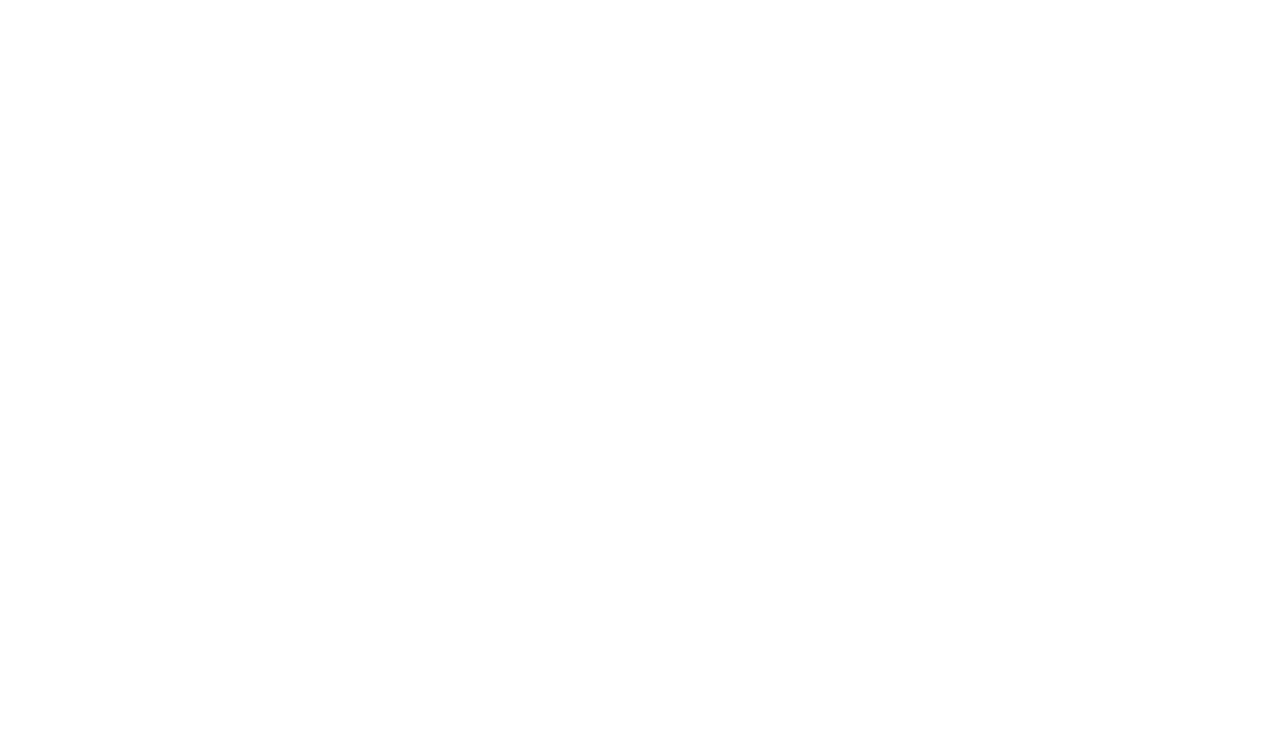
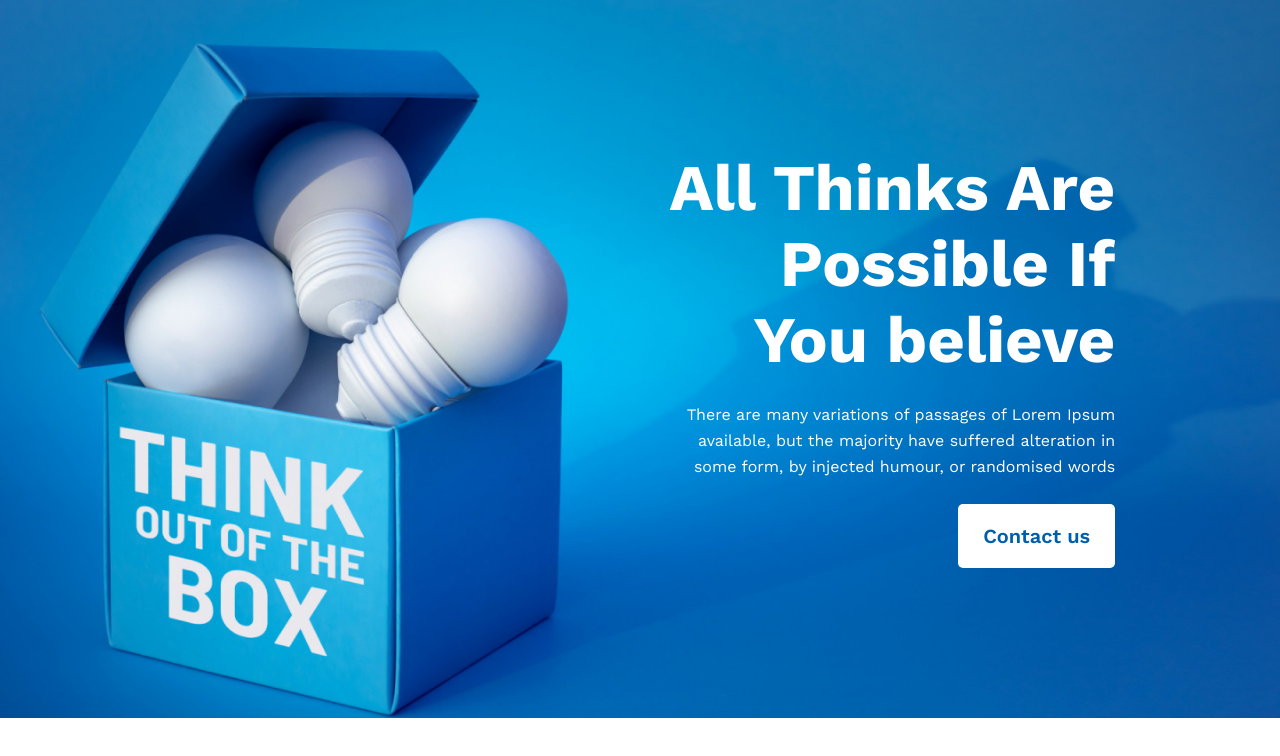
Before and after one commit to Anayet-dev/new-year-goals, a plain HTML site: page index.html in a window 1280 px wide. Drawn offline with nearby package versions, Linux system fonts and the light colour scheme.

Commit message:
Header section succesfully done, Alhamdulillah

```diff
--- a/assets/css/style.css
+++ b/assets/css/style.css
@@ -0,0 +1,56 @@
+* {
+  margin: 0;
+  padding: 0;
+  box-sizing: border-box;
+  font-family: "Work Sans";
+}
+
+/* General Styles */
+
+.description {
+  font-size: 16px;
+  line-height: 26px;
+  text-align: right;
+}
+
+.btn-primary {
+  background-color: #fff;
+  font-style: normal;
+  border: none;
+  border-radius: 5px;
+  text-align: right;
+  padding: 20px 25px;
+  font-weight: 600;
+  font-size: 20px;
+  color: #005fac;
+}
+
+h1 {
+    font-weight: 700;
+    font-size: 65px;
+    color: #ffffff;
+  }
+
+/* Header Syles */
+
+header {
+  background-image: url(../images/banner/banner3.png);
+  background-repeat: no-repeat;
+  background-size: cover;
+  background-position: 100% 100%;
+  display: flex;
+  justify-content: end;
+  align-items: center;
+  padding: 150px 100px;
+}
+
+.header-content-box {
+  width: 55%;
+  padding: 0px 6%;
+  text-align: right;
+  color: #fff;
+}
+
+.header-content-box p {
+    margin: 24px 0px;
+}
--- a/index.html
+++ b/index.html
@@ -5,8 +5,28 @@
     <meta http-equiv="X-UA-Compatible" content="IE=edge">
     <meta name="viewport" content="width=device-width, initial-scale=1.0">
     <title>New year Goals</title>
+
+    <!-- Google Fonts -->
+    <link rel="preconnect" href="https://fonts.googleapis.com">
+    <link rel="preconnect" href="https://fonts.gstatic.com" crossorigin>
+    <link href="https://fonts.googleapis.com/css2?family=Open+Sans:wght@400;700;800&family=Work+Sans:wght@400;600;700&display=swap" rel="stylesheet">
+
+    <!-- Custom Css -->
+    <link rel="stylesheet" href="assets/css/style.css">
 </head>
 <body>
+    <!-- Header section -->
+    <header>
+        <div class="header-content-box">
+            <h1>All Thinks Are Possible If You believe</h1>
+            <p class="description">There are many variations of passages of Lorem Ipsum available, but the majority have suffered alteration in some form, by injected humour, or randomised words</p>
+            <button class="btn-primary">Contact us</button>
+        </div>
+    </header>
 
+    <!-- Content Section -->
+    <div class="main">
+
+    </div>
 </body>
 </html>
```
